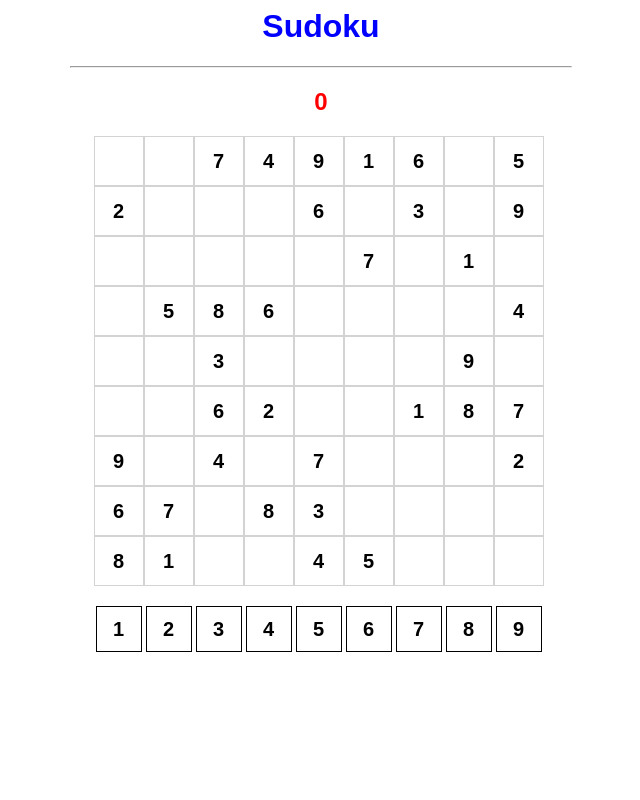
After one commit to FelipeNck/TCC, a PHP site: page /sudoku.php in a window 1280 px wide. The commit adds this page. Shown: the whole page, without its empty margins (319-959 px from the left). Run offline with PHP 8.4, Linux system fonts and the light colour scheme; a user stored in the database is signed in.

Commit message:
bot feito

```diff
--- a/index.php
+++ b/index.php
@@ -71,7 +71,7 @@
                 </a>
             </div>
             <div class="conteiner">
-                <a class="reset" href="">
+                <a class="reset" href="sudoku.php">
                     <img class="imagem" src="./img/sudoku.png" alt="">
                     <p class="desc"><b>Sudoku</b><br>Complete todos os quadrados o mais rápido possível <span style="color: white;">aaa</span></p>
                 </a>
--- /dev/null
+++ b/sudoku.css
@@ -0,0 +1,75 @@
+body{
+    font-family: Arial, Helvetica, sans-serif;
+    text-align: center;
+}
+
+h1{
+    color: blue;
+}
+
+hr{
+    width: 500px;
+}
+
+#errors{
+color: red;
+}
+
+#placa{
+
+    width: 455px;
+    height: 450px;
+
+    margin: 0 auto;
+    display: flex;
+    flex-wrap: wrap;
+}
+
+.title{
+    width: 48px;
+    height: 48px;
+    border: 1px solid lightgray;
+
+    font-size: 20px;
+    font-weight: bold;
+    display: flex;
+    justify-content: center;
+    align-items: center;
+}
+
+#valeu{
+
+    width: 455px;
+    height: 50px;
+    margin: 0 auto;
+    display: flex;
+    flex-wrap: wrap;
+    cursor: pointer;
+}
+
+.number{
+    width: 44px;
+    height: 44px;
+    border: 1px solid black;
+
+    font-size: 20px;
+    font-weight: bold;
+    display: flex;
+    justify-content: center;
+    align-items: center;
+    margin: 2px;
+}
+
+.numberselect {
+    background-color: darkgray;
+}
+
+.error {
+    color: red;
+}
+.acerto {
+    color: blue;
+}
+.concluido {
+    background-color: gray;
+}
--- /dev/null
+++ b/sudoku.js
@@ -0,0 +1,146 @@
+var numselected = null;
+var tileselected = null;
+
+
+var errors = 0;
+
+var placa = [
+   "  74916 5",
+   "2   6 3 9",
+   "     7 1 ",
+   " 586    4",
+   "  3    9 ",
+   "  62  187",
+   "9 4 7   2",
+   "67 83    ",
+   "81  45   "
+
+
+]
+
+var solution = [
+    "387491625",
+    "241568379",
+    "569327418",
+    "758619234",
+    "123784596",
+    "496253187",
+    "934176852",
+    "675832941",
+    "812945763"
+]
+
+
+
+
+
+function setgame () {
+
+   for (let r=1; r<=9; r++)
+   {
+       let teste = document.getElementById("valeu");
+       teste.innerHTML += "<div class='number'>"+r+"</div>";
+   }
+
+   for (let l=0; l<9; l++){
+       for (let c=0; c<9; c++)
+       {
+           let title = document.getElementById("placa");
+           title.innerHTML += "<div id='"+ l.toString() +"-"+ c.toString() +"' class='title'>"+ placa[l][c] +"</div>"
+       }
+   }
+
+   b();
+}
+
+function Eduardo(){
+    const c = document.querySelectorAll('.number.numberselect');
+    if (c.length >= 1){
+       let d = c[0];
+       d.classList.remove('numberselect');
+   }
+   this.classList.add("numberselect");
+
+   const colocanumero = document.querySelectorAll('.title');
+   colocanumero.forEach(colocanumero => colocanumero.addEventListener("click", colocanum));
+}
+
+function colocanum(){
+    if (this.classList[1] == 'colocado' || this.classList[2] == 'colocado'){
+        let num = document.querySelectorAll('.number.numberselect');
+        this.textContent = num[0].textContent;
+        verifica(this);
+    }else if (this.textContent == " "){
+        let num = document.querySelectorAll('.number.numberselect');
+        this.textContent = num[0].textContent;
+        verifica(this);
+    }
+}
+
+function verifica(n){
+    let l = n.id[0]
+    let c = n.id[2]
+
+    if (solution[l][c] != n.textContent){
+        errors += 1
+        document.querySelector('#errors').textContent = errors
+        n.classList.remove("acerto")
+        n.classList.add("error")
+    } else {
+        n.classList.remove("error")
+        n.classList.add("acerto")
+    }
+
+    n.classList.add('colocado');
+    checajogo();
+}
+
+function b(){
+   const a = document.querySelectorAll('.number');
+   a.forEach(a => a.addEventListener("click", Eduardo));
+}
+
+document.addEventListener("DOMContentLoaded", function(){
+    setgame();
+})
+
+function checajogo() {
+    let num = document.querySelectorAll('.title');
+    let num2 = document.querySelectorAll('.number');
+
+    for (let i=1; i<10; i++){
+        let cont = 0;
+
+        for (let l=0; l<81; l++){
+            if (num[l].textContent == i && num[l].classList[1] != 'error'){
+                cont += 1
+            }
+        }
+
+        if (cont == 9){
+            num2[i-1].classList.add('concluido');
+        } else{
+            num2[i-1].classList.remove('concluido');
+        }
+    }
+
+    let veri = document.querySelectorAll('.concluido');
+    if (veri.length == 9){
+        clearInterval(tempo);
+        console.log(min+" : "+seg)
+    }
+}
+
+let seg = 0, min = 0;
+
+function cronometro() {
+    if (seg < 60) {
+        console.log(min+' : '+seg);
+        seg++
+    } else {
+        min++
+        seg = 0;
+    }
+}
+
+let tempo = setInterval(cronometro,1000);
--- /dev/null
+++ b/sudoku.php
@@ -0,0 +1,36 @@
+<?php
+    session_start();
+    include("conexao.php");
+
+    if(empty($_SESSION['valido'])){
+        $_SESSION['sudoku'] = true;
+        header('Location: login.php');
+        exit;
+    } else {
+        $email = $_SESSION['id_email'];
+        $sql = "UPDATE usuarios SET ultimo_jogo = 'velha2' WHERE id_email = '$email'";
+        $mysqli->query($sql);
+    }
+?>
+
+<html>
+    <head>
+        <meta charset="UTF-8">
+        <meta name="viewport" content="widht=device-widht initial-scale=1.0 scalable=no">
+        <title>Sudoku</title>
+
+
+        <link rel="stylesheet" href="sudoku.css">
+        <script src="sudoku.js"></script>
+    </head>
+
+    <body>
+        <h1>Sudoku</h1>
+        <hr>
+        <h2 id="errors">0</h2>
+
+        <div id="placa"></div>
+        <br>
+        <div id="valeu"></div>
+    </body>
+</html>
--- a/validarlogin.php
+++ b/validarlogin.php
@@ -17,6 +17,8 @@
             header('Location: jogadorvscomputador.php');
         }elseif ($_SESSION['jgmemoria']){
             header('Location: memoria.php');
+        }elseif ($_SESSION['sudoku']){
+            header('Location: sudoku.php');
         }else{
             header('Location: index.php');
         };
```
Also changed, not shown: script.js (+51 -9 lines), sudoku/index.html (deleted, +0 -138 lines), sudoku/index.js (deleted, +0 -73 lines), sudoku/main.js (deleted, +0 -101 lines).
